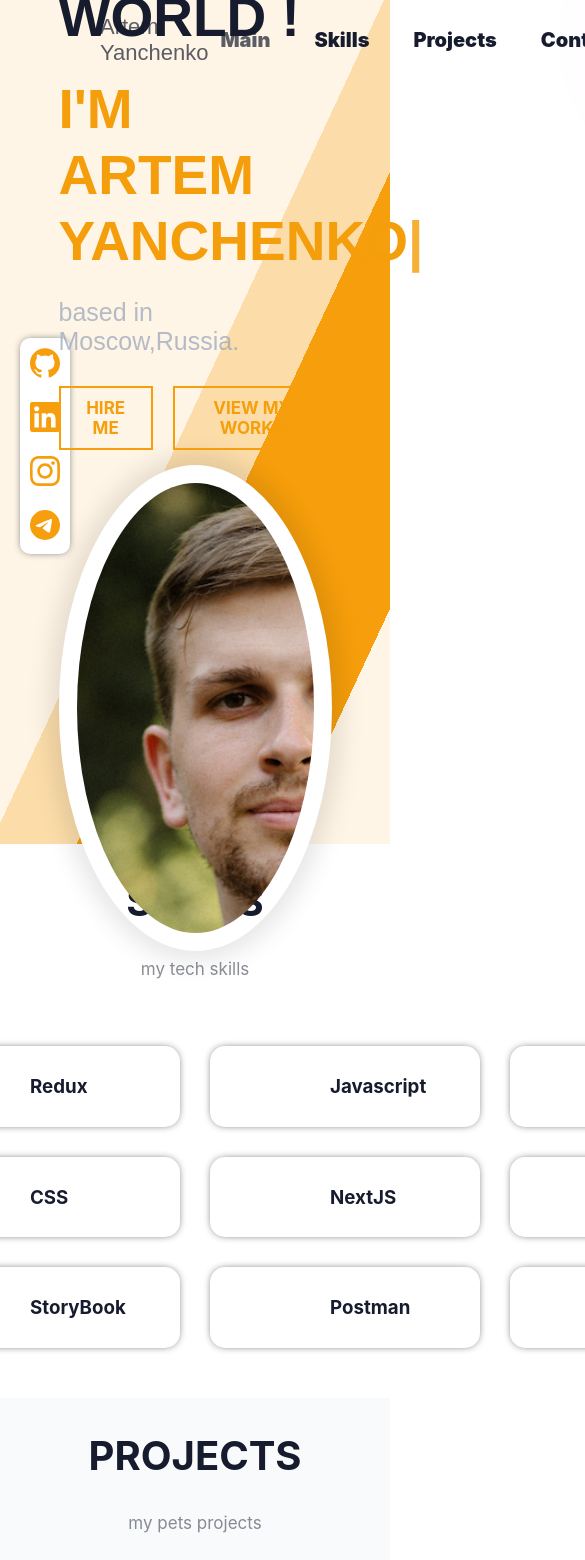
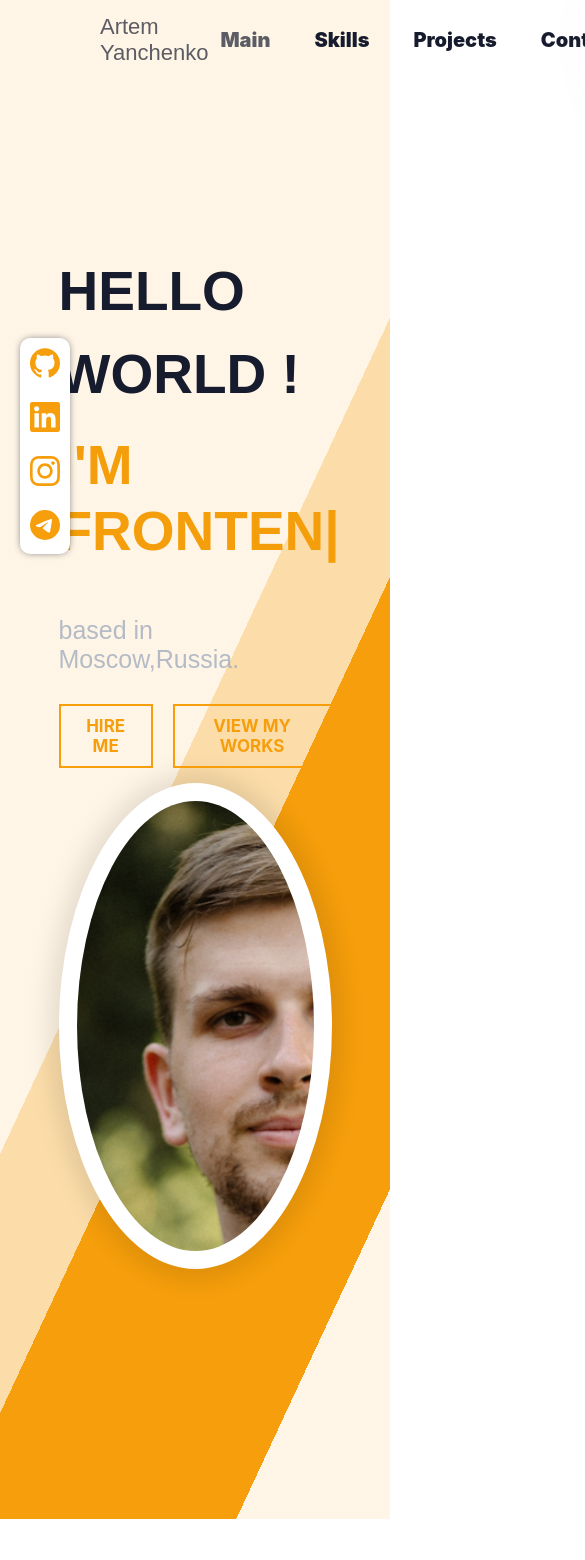
Before and after one commit to ArtemYanchenko/portfolio, a React (Create React App) app: page / in a window 390 px wide. Shown: the top 1560 px of the page, 585 px wide, since content can reach past the window. Built offline with nearby package versions, Linux system fonts and the light colour scheme; some icons are missing; a web font is replaced by a local one.

Commit message:
refactor media query

```diff
--- a/src/contacts/contacts.module.css
+++ b/src/contacts/contacts.module.css
@@ -24,6 +24,8 @@
     width: 100%;
 }
 
+
+
 .formWrapper {
     width: 33%;
     background-color: var(--bgSecondary-color);
@@ -42,11 +44,11 @@
     flex-direction: column;
     justify-content: center;
     align-items: center;
-    gap:20px;
+    gap: 20px;
 }
 
 
-input,textarea{
+input, textarea {
     display: inline-block;
     width: 95%;
     height: 30px;
@@ -58,23 +60,34 @@ input,textarea{
     padding: 6px 11px;
     background-color: transparent !important;
     font-size: 15px;
-    font-family:source-code-pro, Menlo, Monaco, Consolas, 'Courier New',
-    monospace; ;
+    font-family: source-code-pro, Menlo, Monaco, Consolas, 'Courier New',
+    monospace;;
 
 }
 
 
-textarea:focus,input:focus{
+textarea:focus, input:focus {
     border: 1px solid var(--mainColor);
-    outline:transparent;
+    outline: transparent;
 }
 
 textarea {
     height: 90px;
-    resize:none;
+    resize: none;
 }
 
-.form button{
+.form button {
     margin: 0;
     cursor: pointer;
 }
+
+
+@media (max-width: 767px) {
+    .contactWrapper{
+        flex-direction: column;
+    }
+    .formWrapper {
+        width: 65%;
+    }
+
+}
--- a/src/header/header.module.css
+++ b/src/header/header.module.css
@@ -41,3 +41,9 @@
     justify-content: center;
     flex-direction: row;
 }
+
+@media (max-width: 767px) {
+    header{
+        font-size: 0.1rem;
+    }
+}
--- a/src/main/main.module.css
+++ b/src/main/main.module.css
@@ -4,11 +4,11 @@
 }
 
 .mainBlock {
-    height: 100vh;
 
     display: flex;
     justify-content: center;
     align-items: center;
+    padding: 250px 0;
 
     background: linear-gradient(115deg, rgba(246,158,11,0.1012998949579832) 0%, rgba(246,158,11,0.1) 49%, rgba(246,158,11,0.35) 49%, rgba(246,158,11,0.35) 60%, rgba(246,158,11,1) 60%, rgba(246,158,11,1) 86%, rgba(246,158,11,0.1) 86%);
     background-color: var(--bg-color);
@@ -25,6 +25,7 @@
 
 .text {
     min-width: 60%;
+    width: 730px;
     font-size: 55px;
     text-transform: uppercase;
 }
@@ -37,6 +38,8 @@
     font-weight: 900 !important;
     font-family: "Poppins", sans-serif;
 }
+
+
 
 .text p {
     color:#94a3b8;
@@ -83,3 +86,9 @@
     -moz-box-shadow: 0 0 25px 0 rgba(0,0,0,.1);
     box-shadow: 0 0 25px 10px rgba(0,0,0,.1);
 }
+
+@media (max-width: 767px) {
+    .typingTextWrapper {
+        height: 160px;
+    }
+}
--- a/src/main/main.tsx
+++ b/src/main/main.tsx
@@ -12,7 +12,7 @@ export const Main = () => {
                 <MainContacts/>
                 <div className={style.text}>
                     <h4>Hello world !</h4>
-                    <div>
+                    <div className={style.typingTextWrapper}>
                         <Typed className={style.typingText}
                                strings={[
                                    'I\'m Artem Yanchenko',
--- a/src/projects/projects.module.css
+++ b/src/projects/projects.module.css
@@ -16,8 +16,17 @@
 }
 
 .projectContainer {
-    display: grid;
-    grid-template-columns: repeat(2, 1fr);
-    grid-template-rows: repeat(2, 1fr);
+    display: flex;
+    flex-direction: row;
+    flex-wrap: wrap;
+    justify-content: center;
+    align-items: center;
     grid-gap: 100px;
 }
+
+
+@media (max-width: 767px) {
+    .projectContainer{
+        grid-gap: 40px;
+    }
+}
--- a/src/skills/skills.module.css
+++ b/src/skills/skills.module.css
@@ -16,9 +16,10 @@
 }
 
 .skillContainer {
-    display: grid;
-    grid-template-columns: repeat(4, 1fr);
-    grid-template-rows: repeat(3, 1fr);
+    display: flex;
+    justify-content: center;
+    align-items: center;
+    flex-direction: row;
+    flex-wrap: wrap;
     grid-gap: 30px;
-    /*margin-bottom: 30px;*/
 }
```
